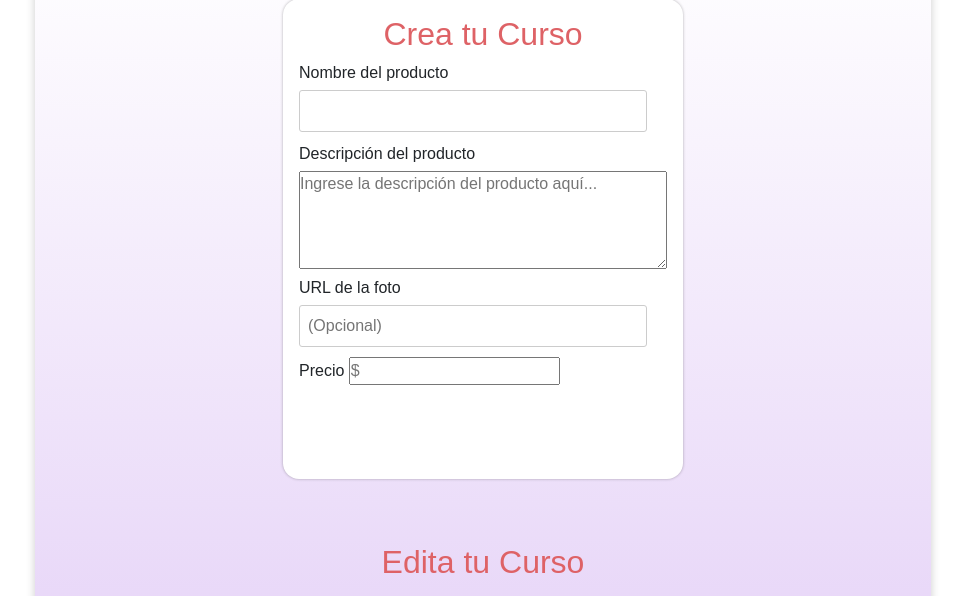
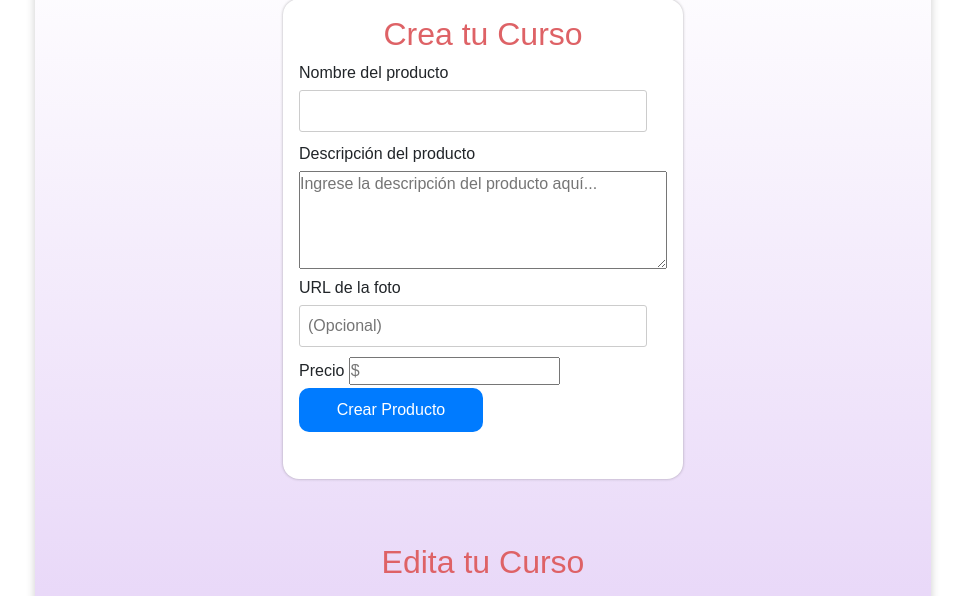
Before and after one commit to DH-Comision-07/grupo_2_digitalAmaru, a Node server app: page /editCreation/edit in a window 1280 px wide. Shown: the part 249-845 px from the top of the page, without its empty margins (157-1122 px from the left). Run offline with Node 20, Linux system fonts and the light colour scheme; some libraries are stand-ins or nearby versions.

Commit message:
css button crear producto

```diff
--- a/public/css/edicionYCreacion.css
+++ b/public/css/edicionYCreacion.css
@@ -7,7 +7,11 @@
     width: 100%;
 }
 .button-edit{
-    display: none;
+         padding: 10px 10px;
+         background-color: #b782e9;
+         color:#b782e9;
+         border: none;
+         cursor: pointer;
 }
 .Edicion div {
     width: 100%;
```
